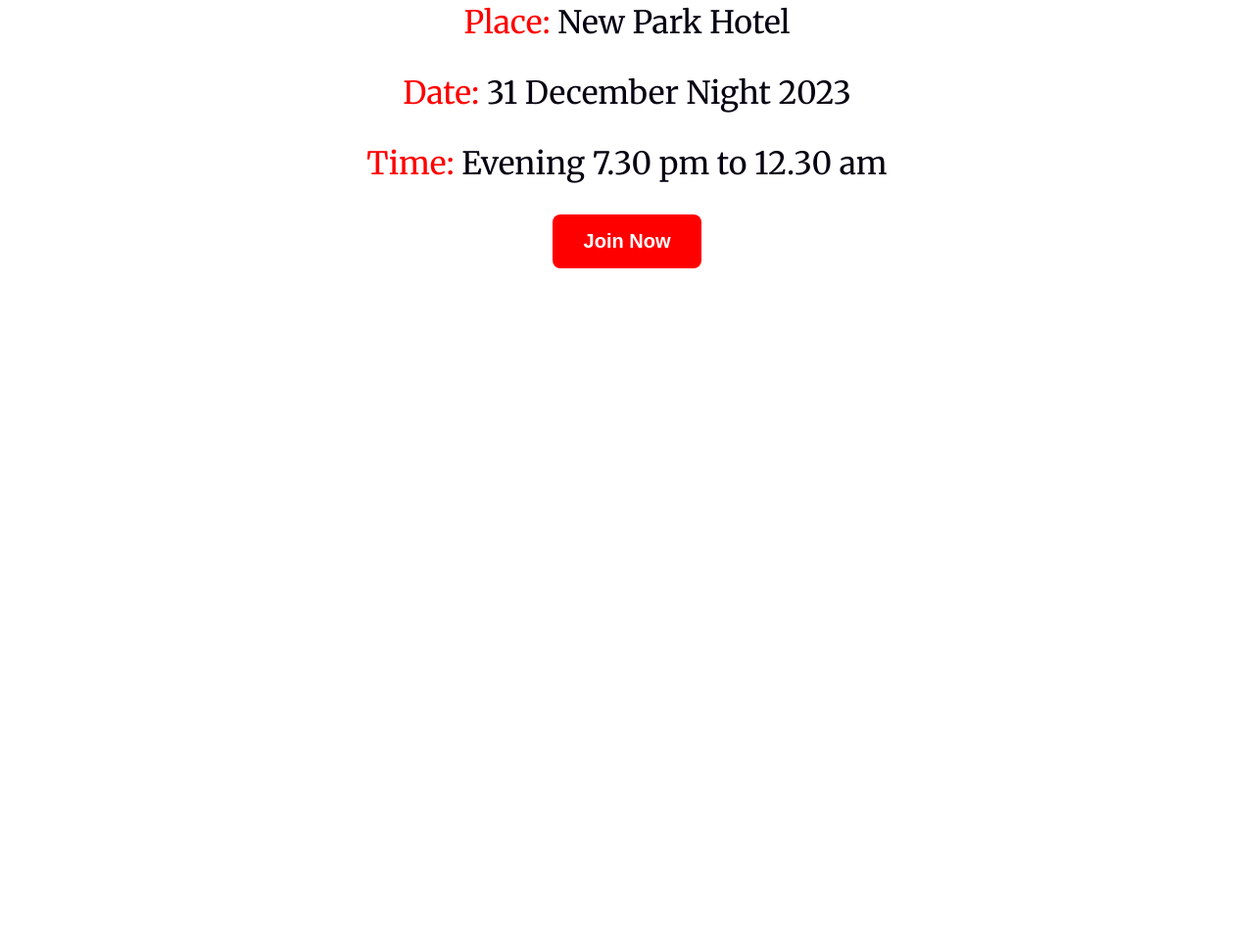
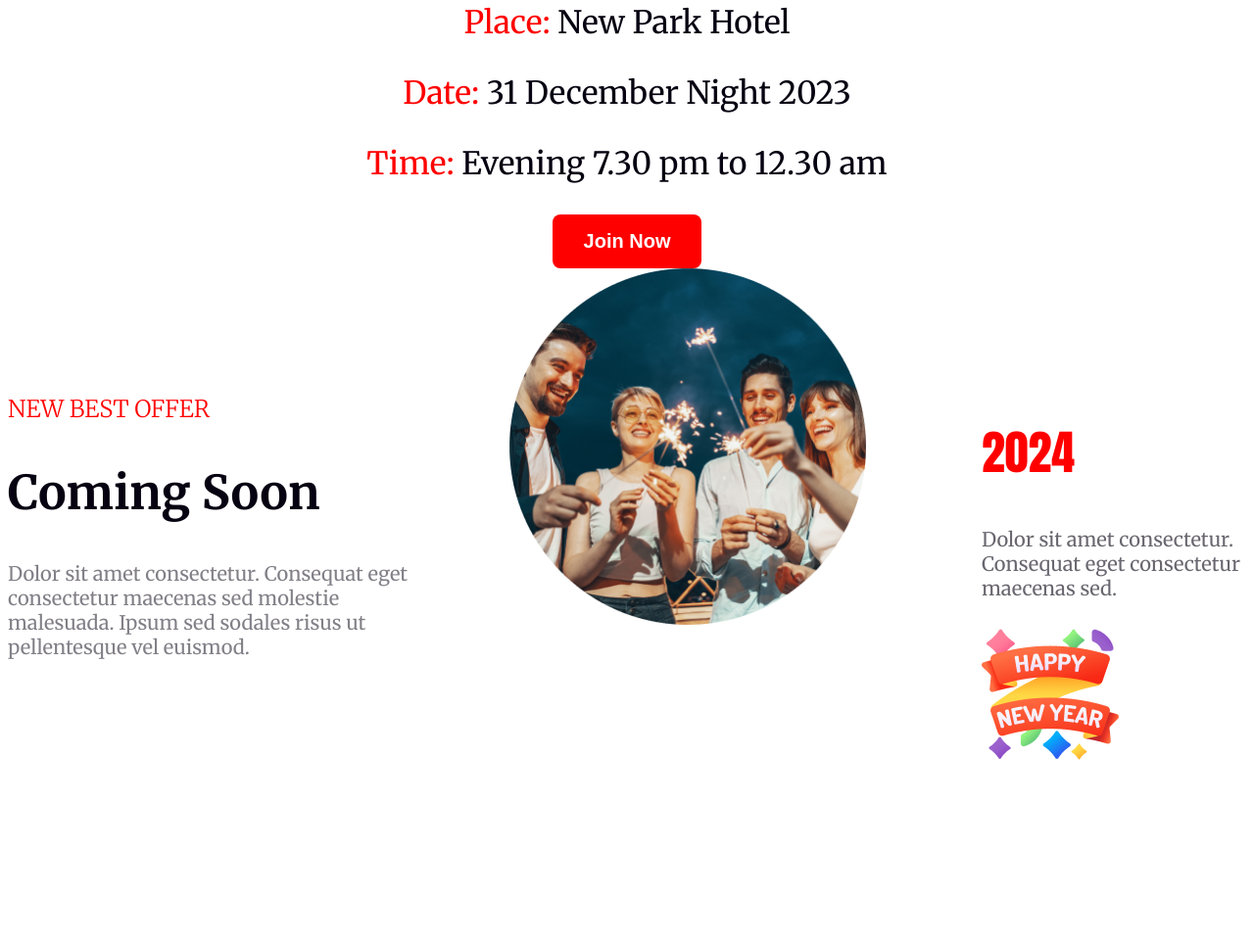
Before and after one commit to mouse-nam/new-year-offer, a plain HTML site: page index.html in a window 1280 px wide. Shown: the part 2473-3440 px from the top of the page at 98% size. Before the commit the page ends 2755 px from the top, so only its background shows below. Drawn offline with Linux system fonts and the light colour scheme.

Commit message:
chore: new offer section added

```diff
--- a/index.html
+++ b/index.html
@@ -64,6 +64,38 @@
           <button class="btn-primary">Join Now</button>
         </div>
       </section>
+      <section class="offer-stared">
+        <div class="best-offers">
+          <div class="best-offer-one">
+            <h3 class="best-offer-subtitle">NEW BEST OFFER</h3>
+            <h1 class="best-offer-title">Coming Soon</h1>
+            <p class="best-offer-description">
+              Dolor sit amet consectetur. Consequat eget consectetur maecenas
+              sed molestie malesuada. Ipsum sed sodales risus ut pellentesque
+              vel euismod.
+            </p>
+          </div>
+          <div class="photo">
+            <img class="welcome-picture" src="images/Ellipse 1.png" alt="" />
+          </div>
+          <div class="best-offer-two">
+            <div class="year-content">
+              <h1 class="year-title">2024</h1>
+              <p class="year-description">
+                Dolor sit amet consectetur. Consequat eget consectetur maecenas
+                sed.
+              </p>
+            </div>
+            <div class="year-image">
+              <img
+                class="year-greetings-image"
+                src="images/Group 96.png"
+                alt=""
+              />
+            </div>
+          </div>
+        </div>
+      </section>
     </main>
     <footer></footer>
   </body>
--- a/styles/new-year.css
+++ b/styles/new-year.css
@@ -120,3 +120,71 @@
 .different {
   color: #ff0000;
 }
+
+/* new-best-offer-section styles */
+.offer-started {
+  width: 1320px;
+  height: 460px;
+}
+.best-offers {
+  display: flex;
+}
+.best-offer-one {
+  width: 390;
+  height: 250;
+  margin-top: 104px;
+  margin-bottom: 104px;
+  margin-right: 70px;
+}
+.best-offer-subtitle {
+  font-size: 24px;
+  font-weight: 200;
+  color: #ff0000;
+}
+.best-offer-title {
+  font-size: 48px;
+  color: #070211;
+}
+.best-offer-description {
+  font-size: 20px;
+  color: #070211;
+  opacity: 50%;
+  text-align: left;
+}
+
+.photo {
+  height: 460px;
+  width: 460px;
+}
+.welcome-picture {
+  height: 364px;
+  width: 364px;
+}
+
+.best-offer-two {
+  margin-top: 112px;
+  margin-left: 118px;
+  margin-bottom: 181px;
+}
+
+.year-content {
+  width: 270px;
+  height: 170px;
+}
+.year-title {
+  font-size: 48px;
+  font-weight: bold;
+  font-family: Impact, Haettenschweiler, "Arial Narrow Bold", sans-serif;
+  text-align: top-left;
+  color: #ff0000;
+}
+.year-description {
+  font-size: 20px;
+  color: #070211;
+  opacity: 60%;
+}
+.year-greetings-image {
+  width: 140px;
+  height: 140px;
+  margin-top: 43px;
+}
```
